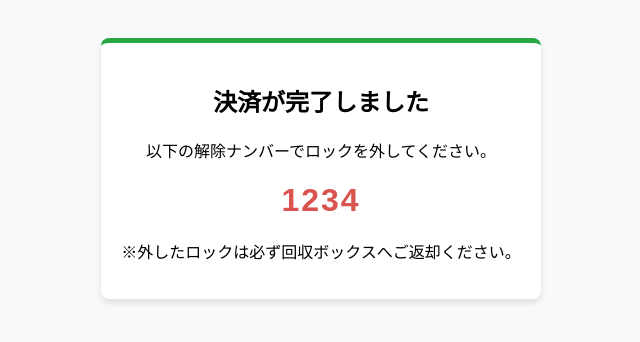
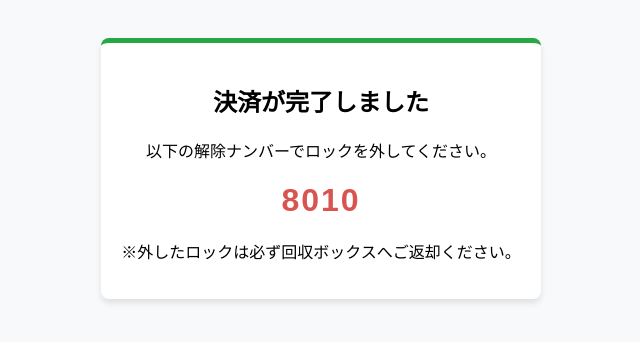
Before and after one commit to 2020koronakonzetu/2020koronakonzetu.github.io, a plain HTML site: page success.html in a window 1280 px wide. Shown: the full height of the page, 319-959 px from the left. Drawn offline with Linux system fonts and the light colour scheme.

Commit message:
Update success.html

```diff
--- a/success.html
+++ b/success.html
@@ -14,7 +14,7 @@
   <div class="container">
     <h2>決済が完了しました</h2>
     <p>以下の解除ナンバーでロックを外してください。</p>
-    <div class="number">1234</div>
+    <div class="number">8010</div>
     <p>※外したロックは必ず回収ボックスへご返却ください。</p>
   </div>
 </body>
```
